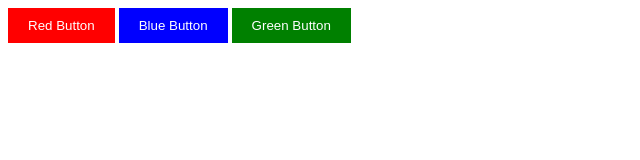
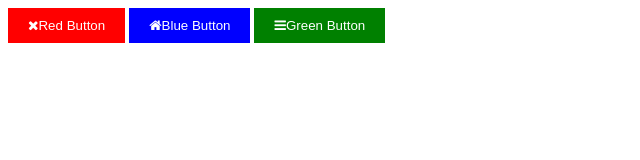
Before and after one commit to Toshitak/Pages, a plain HTML site: page Buttons.html in a window 1280 px wide. Shown: the whole page, without its empty margins (0-640 px from the left). Drawn offline with Linux system fonts and the light colour scheme.

Commit message:
style:"Add Butttons icone"

```diff
--- a/Buttons.html
+++ b/Buttons.html
@@ -1,11 +1,12 @@
 <!DOCTYPE html>
 <html>
 <head>
-  <link rel="stylesheet" type="text/css" href="Buttons.css">
+    <link rel="stylesheet" type="text/css" href="Buttons.css">
+        <link rel="stylesheet" href="https://cdnjs.cloudflare.com/ajax/libs/font-awesome/4.7.0/css/font-awesome.min.css">
 </head>
 <body>
-  <button class="red-button">Red Button</button>
-  <button class="blue-button">Blue Button</button>
-  <button class="green-button">Green Button</button>
+  <button class="red-button"><i class="fa fa-close"></i>Red Button</button>
+  <button class="blue-button"><i class="fa fa-home"></i>Blue Button</button>
+  <button class="green-button"><i class="fa fa-bars"></i>Green Button</button>
 </body>
 </html>
```
